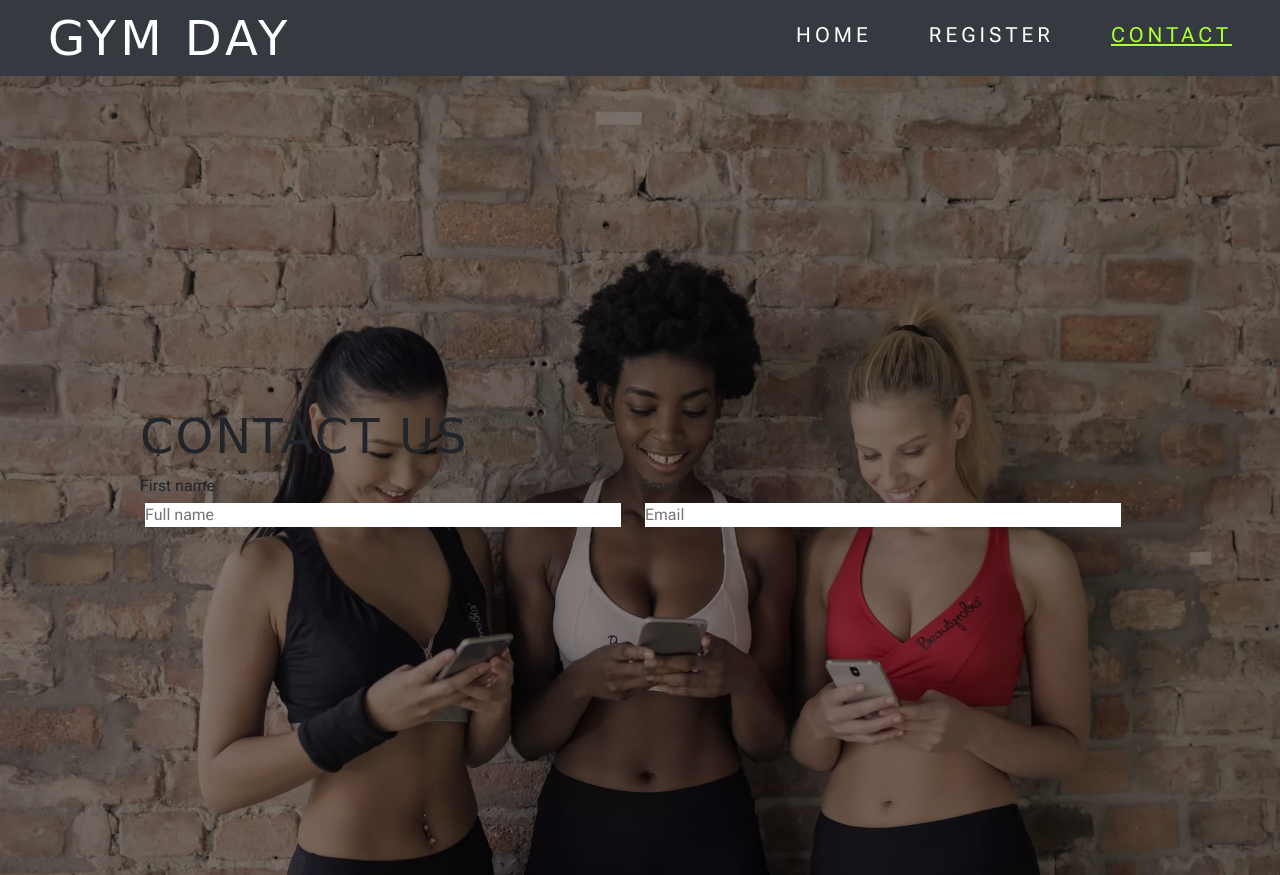
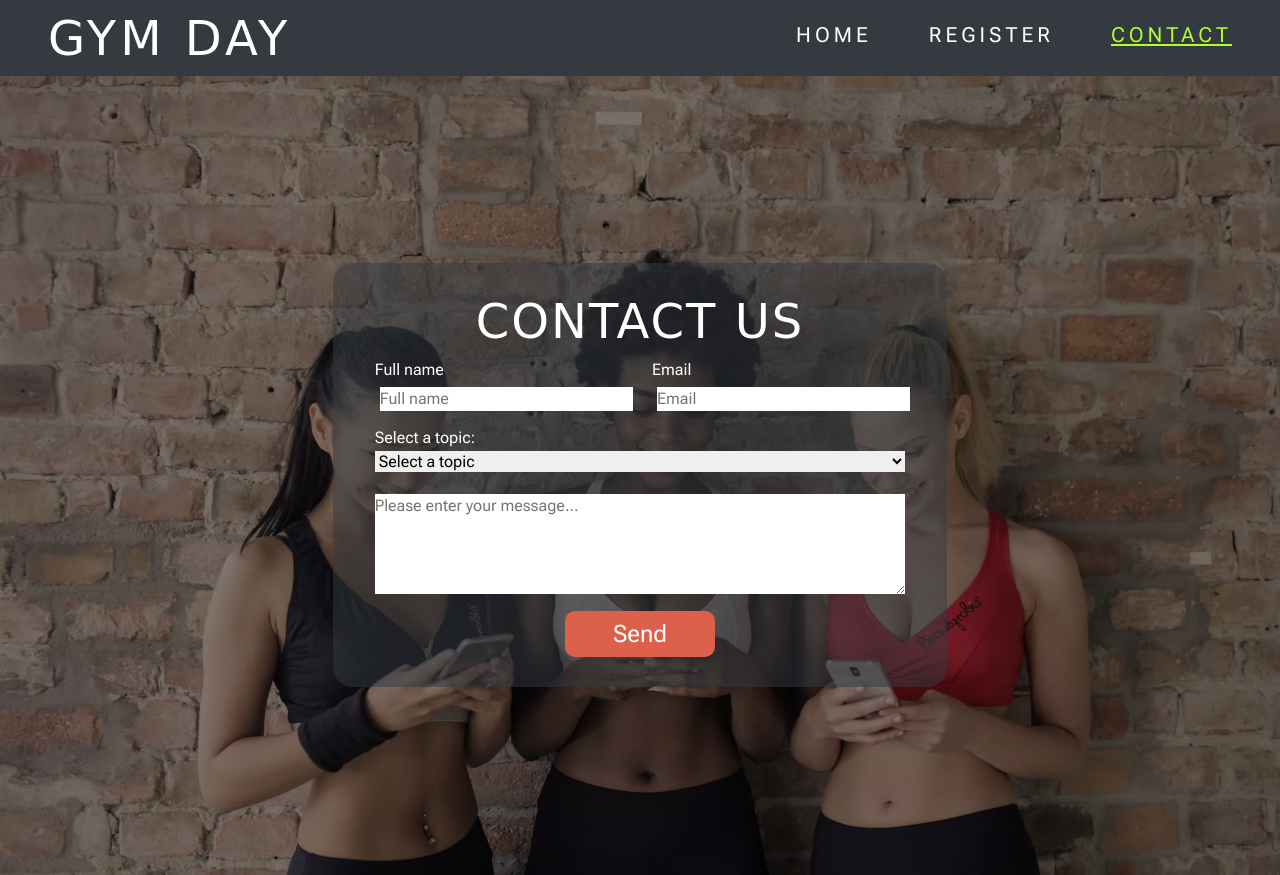
Before and after one commit to JackDay94/Project1, a plain HTML site: page contact.html in a window 1280 px wide. Shown: the top 875 px of the page. Drawn offline with nearby package versions, Linux system fonts and the light colour scheme; a web font is replaced by a local one.

Commit message:
Add form styles and content for contact form and generalise some class names

```diff
--- a/assets/css/style.css
+++ b/assets/css/style.css
@@ -122,7 +122,7 @@ h1, h2, h3, h4, h5 {
     margin-bottom: 0;
 }
 
-.register-button {
+.custom-button {
     color:#fff;
     font-size: 150%;
     background-color: #DD614A;
@@ -132,7 +132,7 @@ h1, h2, h3, h4, h5 {
     display: inline-block;
 }
 
-.register-button:hover {
+.custom-button:hover {
     color:#DD614A;
     background-color:#fff;
 }
@@ -350,6 +350,29 @@ input:focus {
     background-size: cover;
 }
 
+#contact-container {
+    color: #fff;
+}
+
+#contact-container h2 {
+    text-align: center;
+}
+
+#topic {
+    width: 100%;
+}
+
+#contact-message {
+    width: 100%;
+    height: 100px;
+    margin-top: 10px;
+}
+
+#contact-form input[type=submit] {
+    max-width: 150px;
+    margin: auto;
+}
+
 
 /* Media queries */
 
--- a/contact.html
+++ b/contact.html
@@ -47,18 +47,36 @@
     <section id="contact-us" class="section-padding full-background">
         <div id="contact-container" class="container">
             <div class="row">
-                <form id="contact-form" action="message-received.html" method="get" class="col-sm-12 row">
+                <form id="contact-form" action="message-received.html" method="get" class="form-layout col-sm-12 row">
                     <h2>Contact us</h2>
                     <div class="form-field col-md-6 col-12">
-                        <label for="fullname">First name</label>
+                        <label for="fullname">Full name</label>
                         <input id="fullname" type="text" class="input-field" placeholder="Full name" required>
                     </div>
                     <div class="form-field col-md-6 col-12">
                         <label for="email">Email</label>
                         <input id="email" type="email" class="input-field" placeholder="Email" required>
                     </div>
-
+                    <div class="form-field col-12">
+                        <label for="topic">Select a topic:</label>
+                        <select name="topic" id="topic" required>
+                            <option value="" selected disabled>Select a topic</option>
+                            <option value="registering">Registering</option>
+                            <option value="existing-membership">Existing membership</option>
+                            <option value="pricing">Pricing</option>
+                            <option value="facilities">Facilities</option>
+                            <option value="trainers">Personal trainers</option>
+                            <option value="other">Other</option>
+                        </select>
                     </div>
+                    <div class="form-field">
+                        <textarea name="contact-message" id="contact-message" placeholder="Please enter your message..."
+                            required></textarea>
+                    </div>
+                    <input type="submit" value="Send" class="custom-button">
+                </form>
+            </div>
+        </div>
     </section>
     <!-- Social media icons -->
     <footer>
```
Also changed, not shown: index.html (+1 -1 lines), register.html (+1 -1 lines).
